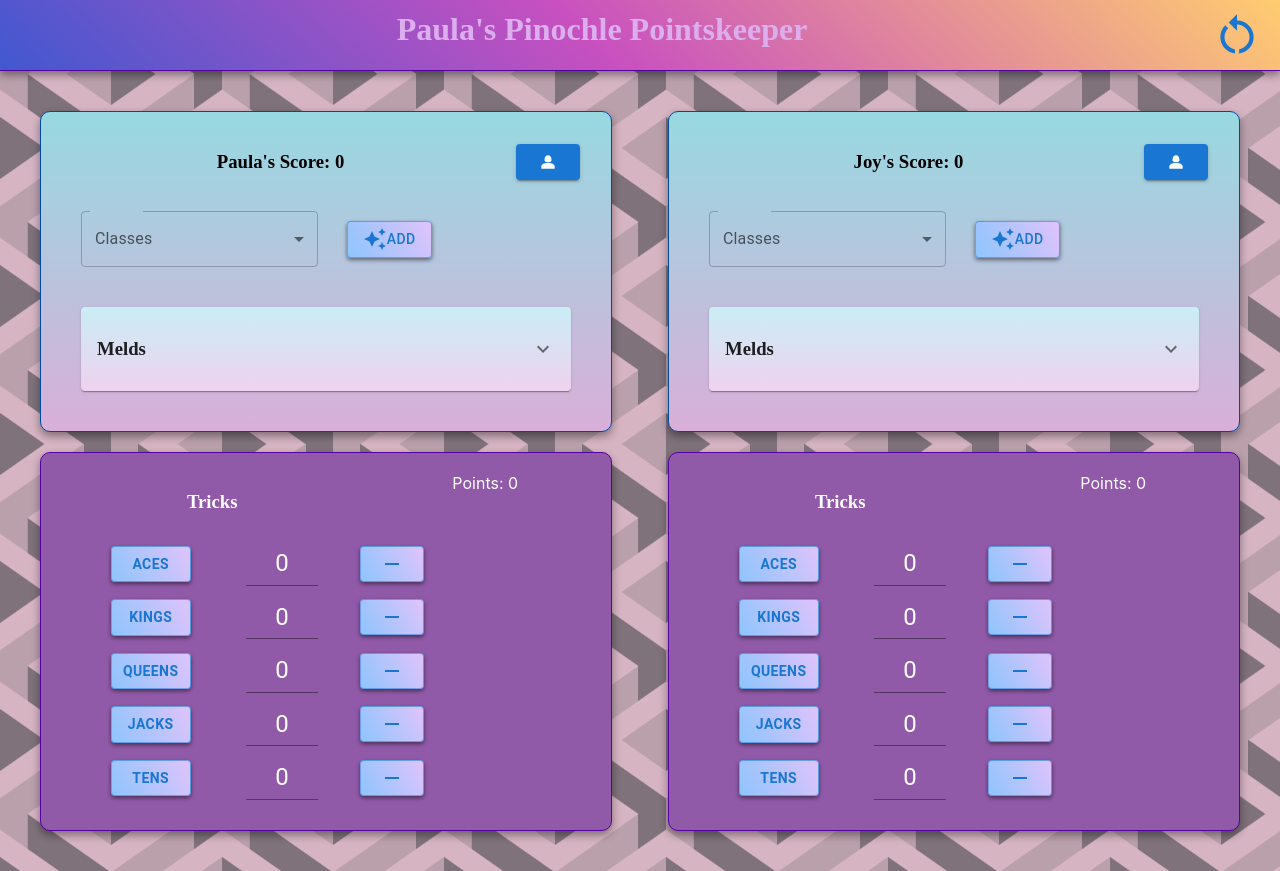
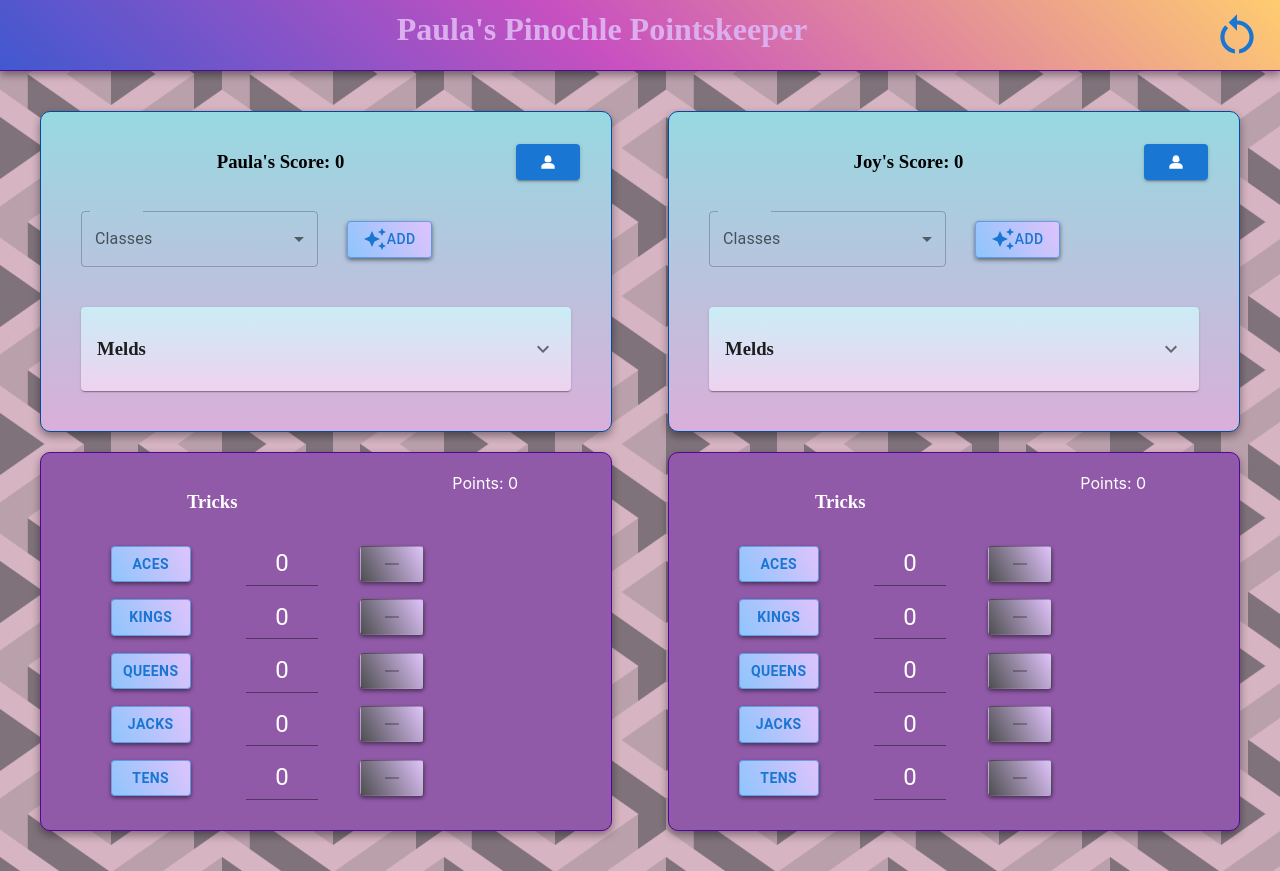
Before and after one commit to hillriegel/pinochle-scorer, a React (Create React App) app: page / in a window 1280 px wide. Built offline with nearby package versions, Linux system fonts and the light colour scheme; the HTML template or start-up script is replaced by a standard one; a web font is replaced by a local one.

Commit message:
disabled buttons if count is 0

```diff
--- a/src/ScorePage/ScorePage.tsx
+++ b/src/ScorePage/ScorePage.tsx
@@ -1,4 +1,4 @@
-import React, { useState, useCallback } from 'react';
+import { useState, useCallback } from 'react';
 import PlayerScore from './PlayerScore'; // Ensure this is the correct import
 import { Grid } from '@mui/material';
 import { PlayerScoresData, PlayerId } from './types';
--- a/src/ScorePage/Tricks.tsx
+++ b/src/ScorePage/Tricks.tsx
@@ -54,9 +54,11 @@ const Tricks: React.FC<TricksProps> = ({ playerId, handleIncrement, handleDecrem
                         </Grid>
                         <Grid item xs={3}>
                             <Button
-                                className="plus-button"
+                                className={`plus-button ${cardCounts[cardType as keyof typeof cardPoints] === 0 ? 'disabled' : ''}`}
                                 variant="outlined"
                                 onClick={() => handleDecrement(cardType as keyof typeof cardPoints, playerId)}
+                                disabled={cardCounts[cardType as keyof typeof cardPoints] === 0}
+
                             >
                                 <RemoveIcon />
                             </Button>
--- a/src/index.css
+++ b/src/index.css
@@ -120,6 +120,14 @@ h3 {
   box-shadow:  0 2px 4px rgba(0, 0, 0, 0.5);
 }
 
+.plus-button.disabled {
+  /* Styles for disabled button */
+  background-color: grey;
+  background-image: linear-gradient(62deg, #4e4f50 0%, #E0C3FC 100%);
+  color: white;
+  box-shadow:  0 2px 4px rgba(0, 0, 0, 0.5);
+}
+
 .delete-icon {
   cursor: pointer;
   margin-top: -20px;
```
